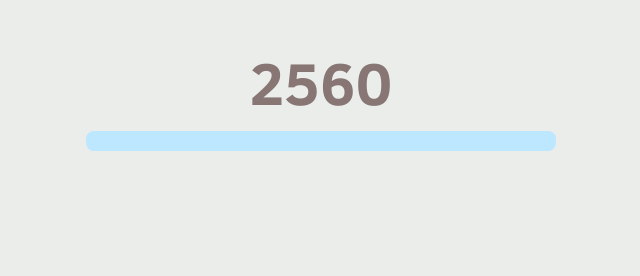
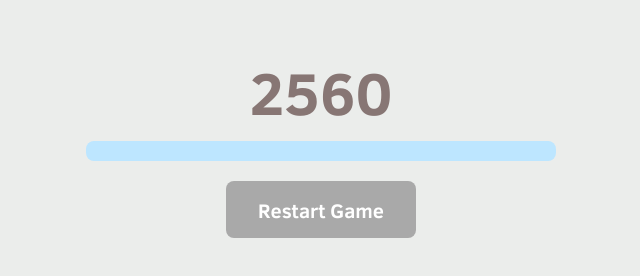
Before and after one commit to bcwan/2560, a website: page dist/index.html in a window 1280 px wide. Shown: the whole page, without its empty margins (319-959 px from the left). Drawn offline with Linux system fonts and the light colour scheme.

Commit message:
Add restart game button and center it

```diff
--- a/dist/index.html
+++ b/dist/index.html
@@ -10,8 +10,11 @@
 </head>
 
 <body>
-  <h1 class="title-name">2560</h1>
-  <div id="grid"></div>
+  <section class="game-session">
+    <h1 class="title-name">2560</h1>
+    <div id="grid"></div>
+    <button class="restart-btn" type="button">Restart Game</button>
+  </section>
 </body>
 
 </html>
--- a/dist/stylesheets/game.css
+++ b/dist/stylesheets/game.css
@@ -14,3 +14,17 @@ body {
   margin-bottom: 10px;
   color: #877674;
 }
+
+.restart-btn {
+    background-color: darkgrey;
+    border: none;
+    color: white;
+    padding: 15px 32px;
+    font-family: clear-sans;
+    font-size: 20px;
+    cursor: pointer;
+    border-radius: 8px;
+    display: block;
+    margin: auto;
+    margin-top: 20px;
+}
```
